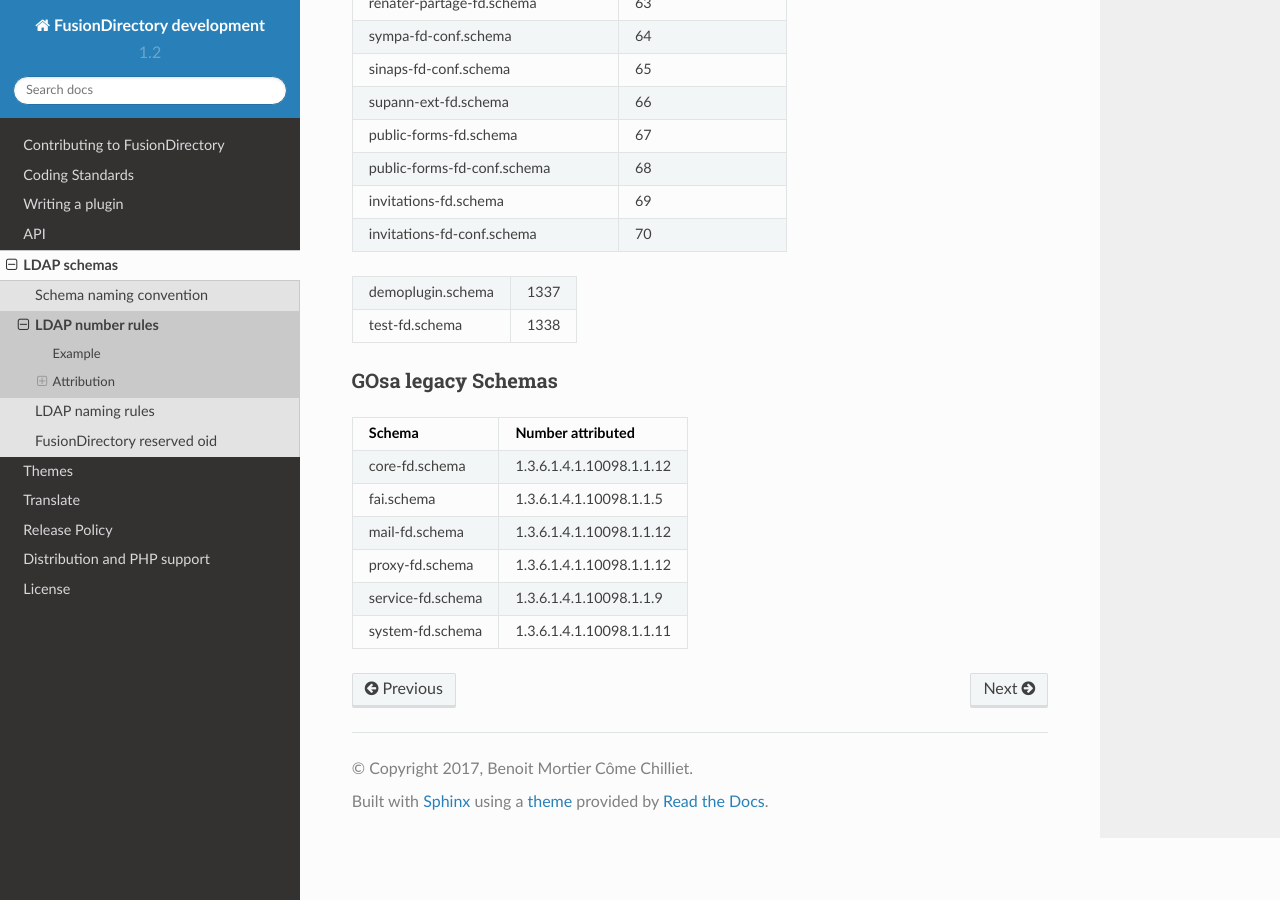
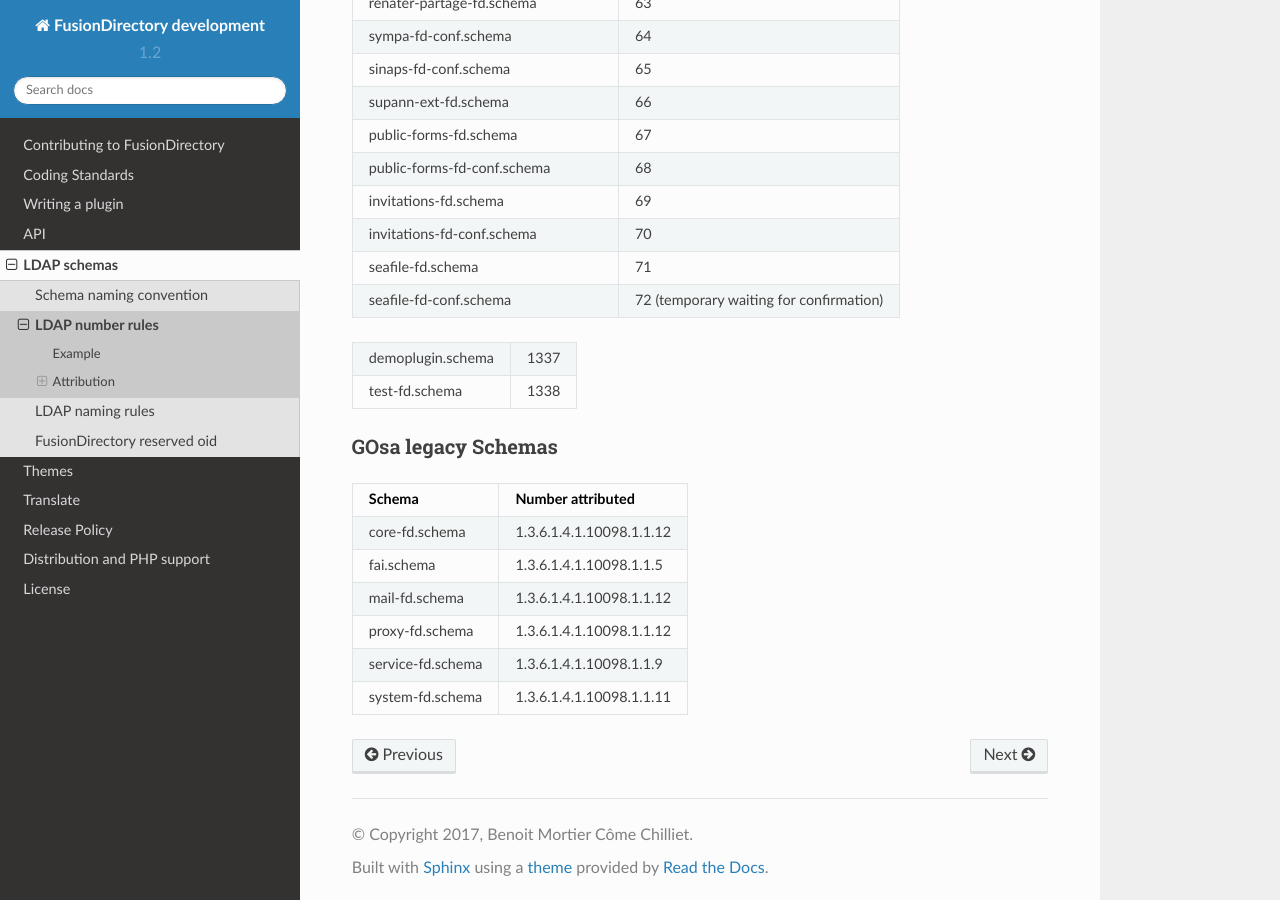
Before and after one commit to fusiondirectory/fusiondirectory-dev-manual, a Sphinx documentation site: the page built from source/schemas/numberrules.rst, in a window 1280 px wide and 900 px high, scrolled down 2955 px. Built offline with Sphinx 7.4.7 and the Read the Docs theme 2.0.0, drawn with Linux system fonts in a browser that asks for light colours.

Commit message:
:sparkles: feat(oid) reservation of a OID number for the schema of fusiondirectory-plugins-seafile and fusiondirectory-plugins-libreroaming
Signed-off-by: Benoit Mortier <benoit.mortier@opensides.be>

```diff
--- a/source/schemas/numberrules.rst
+++ b/source/schemas/numberrules.rst
@@ -105,6 +105,8 @@
 public-forms-fd-conf.schema           68
 invitations-fd.schema                 69
 invitations-fd-conf.schema            70
+seafile-fd.schema                     71
+seafile-fd-conf.schema                72 (temporary waiting for confirmation)
 ===================================== =====================
 
 ===================================== =====================
```
